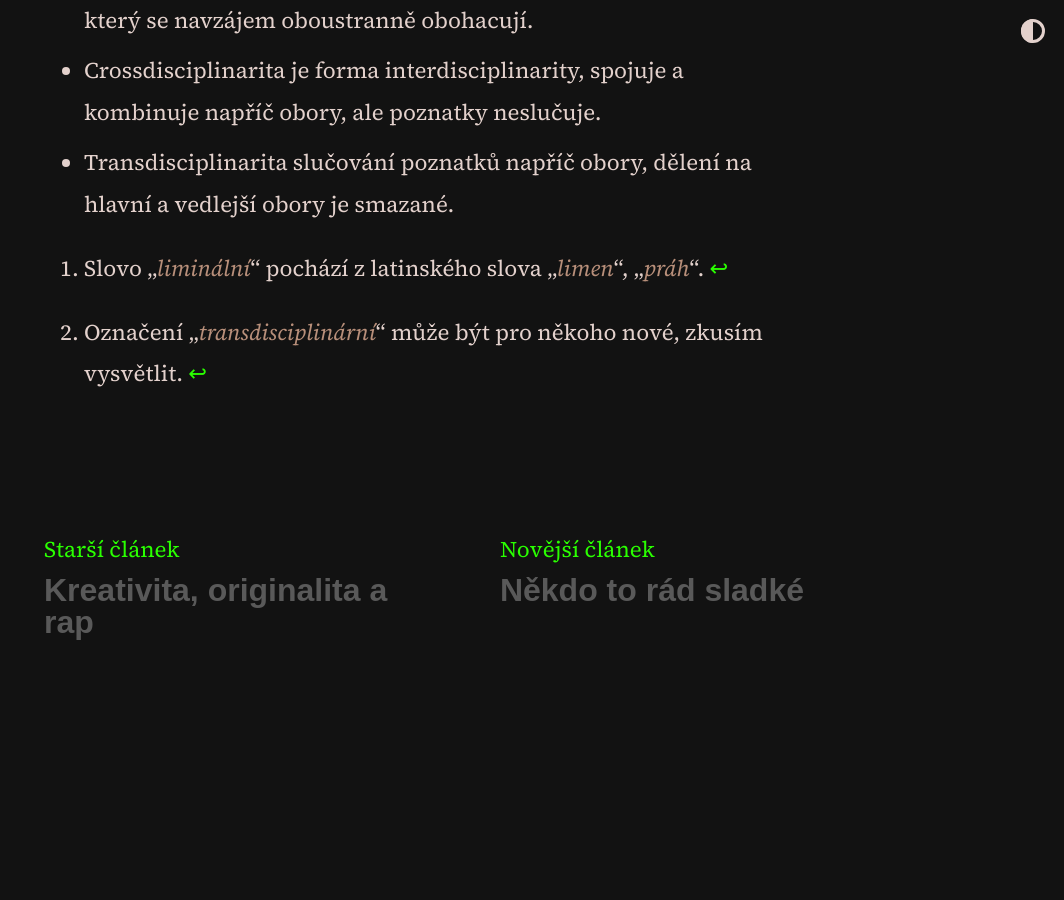
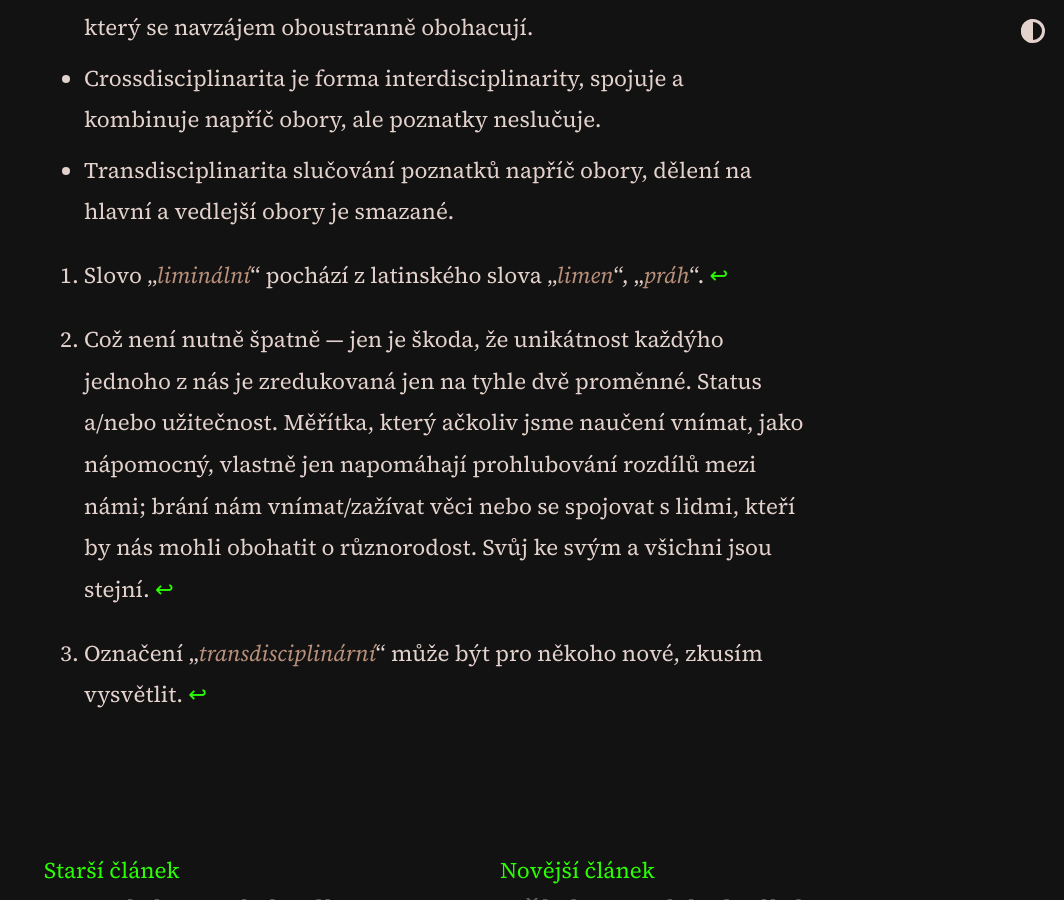
Before and after one commit to scherrer-txt/bts, a Jekyll site: the page built from _posts/2024-02-13-bezcasi-ktery-meni-zivot.md, in a window 1280 px wide and 900 px high, scrolled down 10484 px. Shown: the whole window, without its empty margins (216-1280 px from the left). Built offline with Jekyll 4.4.1, drawn with Linux system fonts in a browser that asks for light colours; some web fonts are replaced; before the commit the page ends 11228 px from its top, so only the background shows below that; some of the changed text lies outside the part shown.

Commit message:
Update 2024-02-13-bezcasi-ktery-meni-zivot.md

```diff
--- a/_posts/2024-02-13-bezcasi-ktery-meni-zivot.md
+++ b/_posts/2024-02-13-bezcasi-ktery-meni-zivot.md
@@ -40,7 +40,7 @@ Tohle bezčasí je v podstatě virtuální čekárna — ideální prostor, kde
 ## A co děláš ty?
 Otázka, kterou často slyším, když někoho poznám a představí se mi. Dobře míněná otázka, která ale často svádí buď k práci nebo ke škole. Je to sice užitečná zkratka, ale mám pocit, že my lidi jsme trochu víc, než jen tohle.
 
-Co nás teda definuje, když to není práce nebo škola — když to není něco, z čeho druhá strana ihned pozná/odtuší náš společenský status nebo míru užitečnosti pro vlastní obohacení[2]? Na tuhle otázku se mi hrozně blbě odpovídá. Žádná moje odpověď totiž pro mě není správná a pokud by měla být, tak na tu poslední odpovídám doteď. Takže na tuhle otázku v poslední době hrozně rád odpovídám: „_Jsem Kevin a dělám věci._“ Protože věci fakt dělám. A je jich kotel. O tom později.
+Co nás teda definuje, když to není práce nebo škola — když to není něco, z čeho druhá strana ihned pozná/odtuší náš společenský status nebo míru užitečnosti pro vlastní obohacení[^2]? Na tuhle otázku se mi hrozně blbě odpovídá. Žádná moje odpověď totiž pro mě není správná a pokud by měla být, tak na tu poslední odpovídám doteď. Takže na tuhle otázku v poslední době hrozně rád odpovídám: „_Jsem Kevin a dělám věci._“ Protože věci fakt dělám. A je jich kotel. O tom později.
 
 Často to jsou právě ty aktivity, kterým se věnujeme v bezčasí, který nás nejvíc lidsky posunou a obohatí. Ať už je to cokoliv — válení se v posteli, lezení po stěně, procházení se lesem, pokec s přáteli, bingování seriálů nebo nonstop hraní videoher. Seriály a videohry mají lidi tendence označovat za neproduktivní ztráta času — takových lidí je mi líto. Přichází o skvělou formu nejen zábavy, ale i zážitků, zprostředkovaných zkušeností, emocí a hlubokých pocitů, a samozřejmě i trochu toho eskapistickýho oddechu, který je s tím spojený.
 
@@ -77,7 +77,7 @@ Ať myšlenka na konci není jen flex, tak kdybych to měl shrnout, chci říct
 {: data-content="footnotes"}
 [^1]: Slovo „_liminální_“ pochází z latinského slova „_limen_“, „_práh_“.
 
-[2]: Což není nutně špatně — jen je škoda, že unikátnost každýho jednoho z nás je zredukovaná jen na tyhle dvě proměnné. Status a/nebo užitečnost. Měřítka, který ačkoliv jsme naučení vnímat, jako nápomocný, vlastně jen napomáhají prohlubování rozdílů mezi námi; brání nám vnímat/zažívat věci nebo se spojovat s lidmi, kteří by nás mohli obohatit o různorodost. Svůj ke svým a všichni jsou stejní.
+[^2]: Což není nutně špatně — jen je škoda, že unikátnost každýho jednoho z nás je zredukovaná jen na tyhle dvě proměnné. Status a/nebo užitečnost. Měřítka, který ačkoliv jsme naučení vnímat, jako nápomocný, vlastně jen napomáhají prohlubování rozdílů mezi námi; brání nám vnímat/zažívat věci nebo se spojovat s lidmi, kteří by nás mohli obohatit o různorodost. Svůj ke svým a všichni jsou stejní.
 
 [^3]: Označení „_transdisciplinární_“ může být pro někoho nové, zkusím vysvětlit.
 
```
